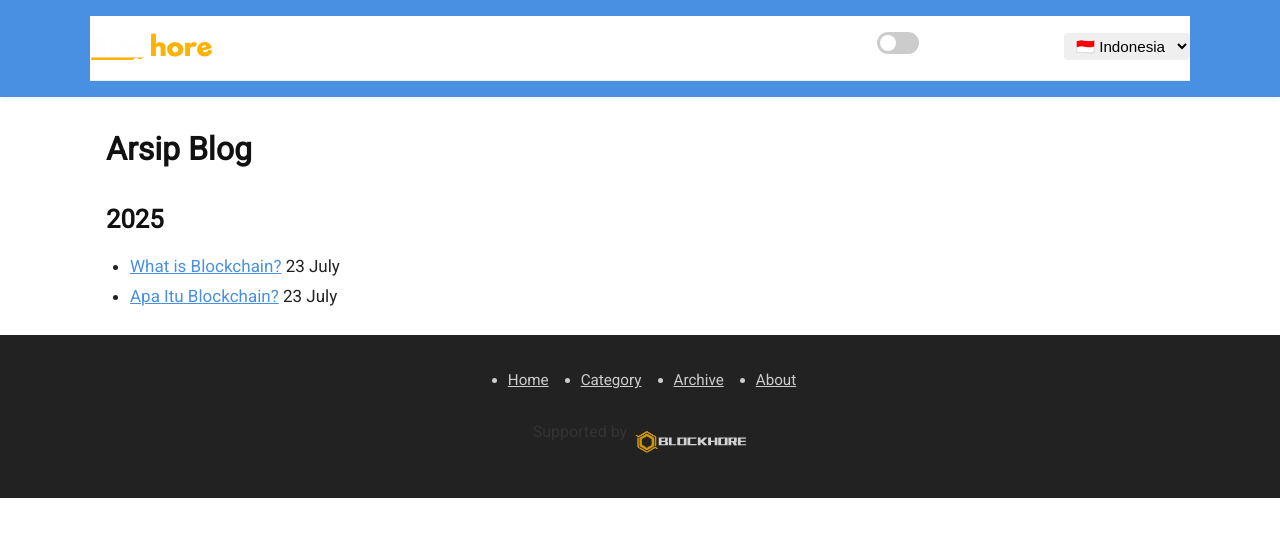
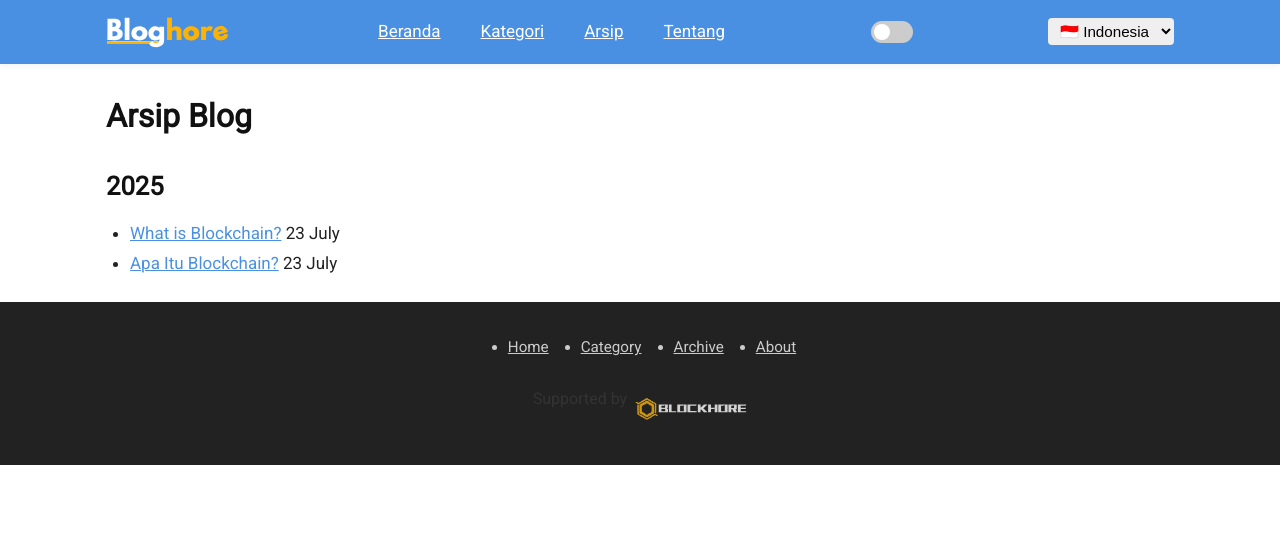
Before and after one commit to Blockhore/bloghore.github.io, a Jekyll site: the page built from pages/archive.html, in a window 1280 px wide. Shown: the top 537 px of the page. Built offline with Jekyll 4.4.1, drawn with Linux system fonts in a browser that asks for light colours.

Commit message:
Update _navbar.scss

```diff
--- a/_sass/_navbar.scss
+++ b/_sass/_navbar.scss
@@ -1,30 +1,66 @@
+.site-header {
+  background-color: $color-primary;
+  color: white;
+  padding: 1rem 0;
+  box-shadow: 0 2px 6px rgba(0, 0, 0, 0.05);
+  position: sticky;
+  top: 0;
+  z-index: 1000;
+
   .navbar {
-  background-color: white;
-  border-bottom: 1px solid #eee;
-  padding: 1rem 0;
+    @include flex-center;
+    justify-content: space-between;
+    flex-wrap: wrap;
 
-  .container {
+    .logo {
       display: flex;
-    justify-content: space-between;
       align-items: center;
+      gap: 0.5rem;
+
+      img {
+        height: 32px;
       }
 
-  a.logo {
-    font-size: 1.3rem;
+      span {
+        font-size: 1.25rem;
         font-weight: bold;
-    color: $color-primary;
+        color: white;
+      }
+
+      a {
+        display: flex;
+        align-items: center;
+        text-decoration: none;
+        color: inherit;
+      }
     }
 
     .nav-links {
+      list-style: none;
       display: flex;
       gap: 1rem;
+      margin: 0;
+      padding: 0;
 
-    a {
-      color: #333;
+      li a {
+        color: white;
         font-weight: 500;
+        padding: 0.5rem 0.75rem;
+        border-radius: 4px;
+        transition: background 0.2s ease;
 
         &:hover {
-        color: $color-primary;
+          background-color: rgba(255, 255, 255, 0.15);
+        }
+      }
+    }
+
+    .lang-switch {
+      select {
+        padding: 0.25rem 0.5rem;
+        border-radius: 4px;
+        border: none;
+        font-size: 0.95rem;
       }
     }
   }
```
Lines whose indentation alone changed are shown as unchanged.
